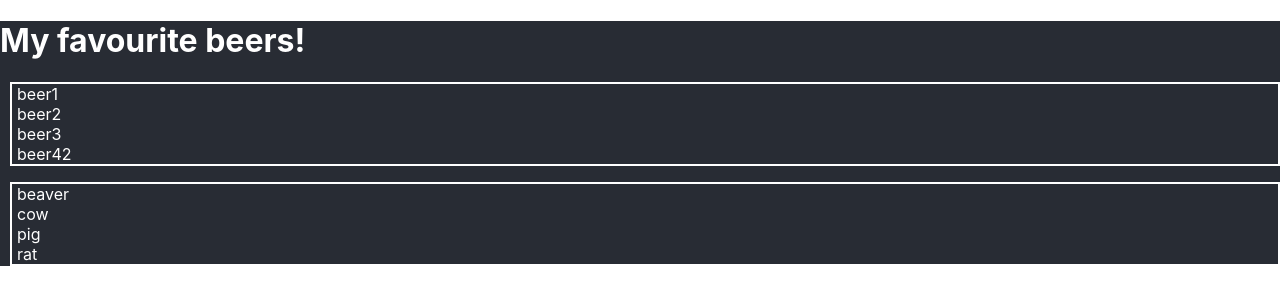
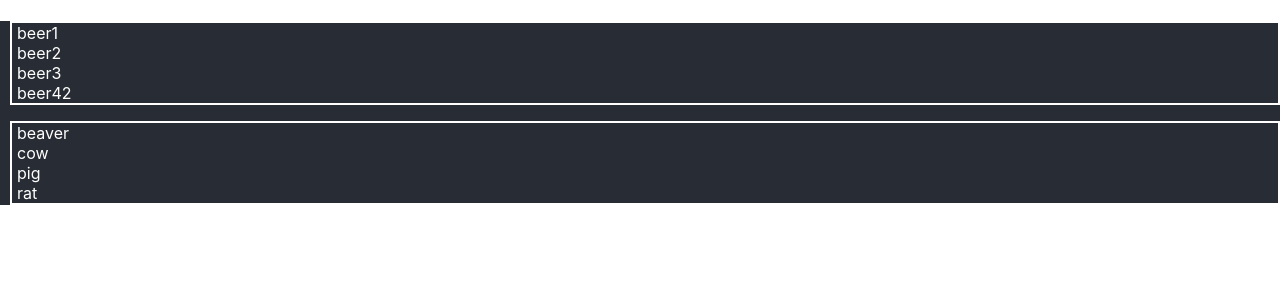
Before and after one commit to ChristianSmit42/react-intro, a React (Create React App) app: page / in a window 1280 px wide. Shown: the top 304 px of the page. Built offline with nearby package versions, Linux system fonts and the light colour scheme.

Commit message:
Updateheader to accept children

```diff
--- a/src/components/Header.js
+++ b/src/components/Header.js
@@ -1,9 +1,9 @@
 import React from 'react';
 
-function Header(){
+function Header(props){
     return (
         <header>
-            <h1>My favourite beers!</h1>
+            <h1>{props.children}</h1>
         </header>
     );
 }
```
